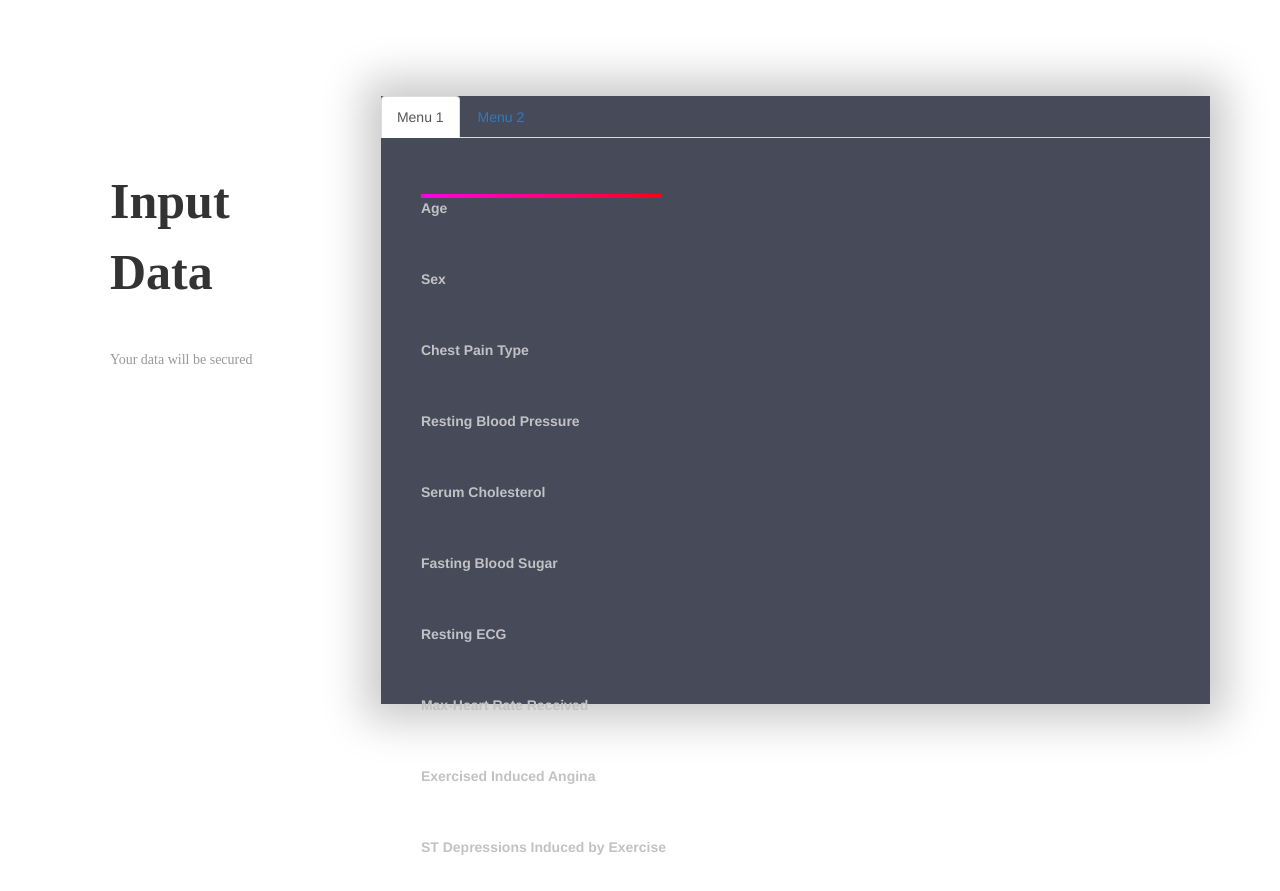
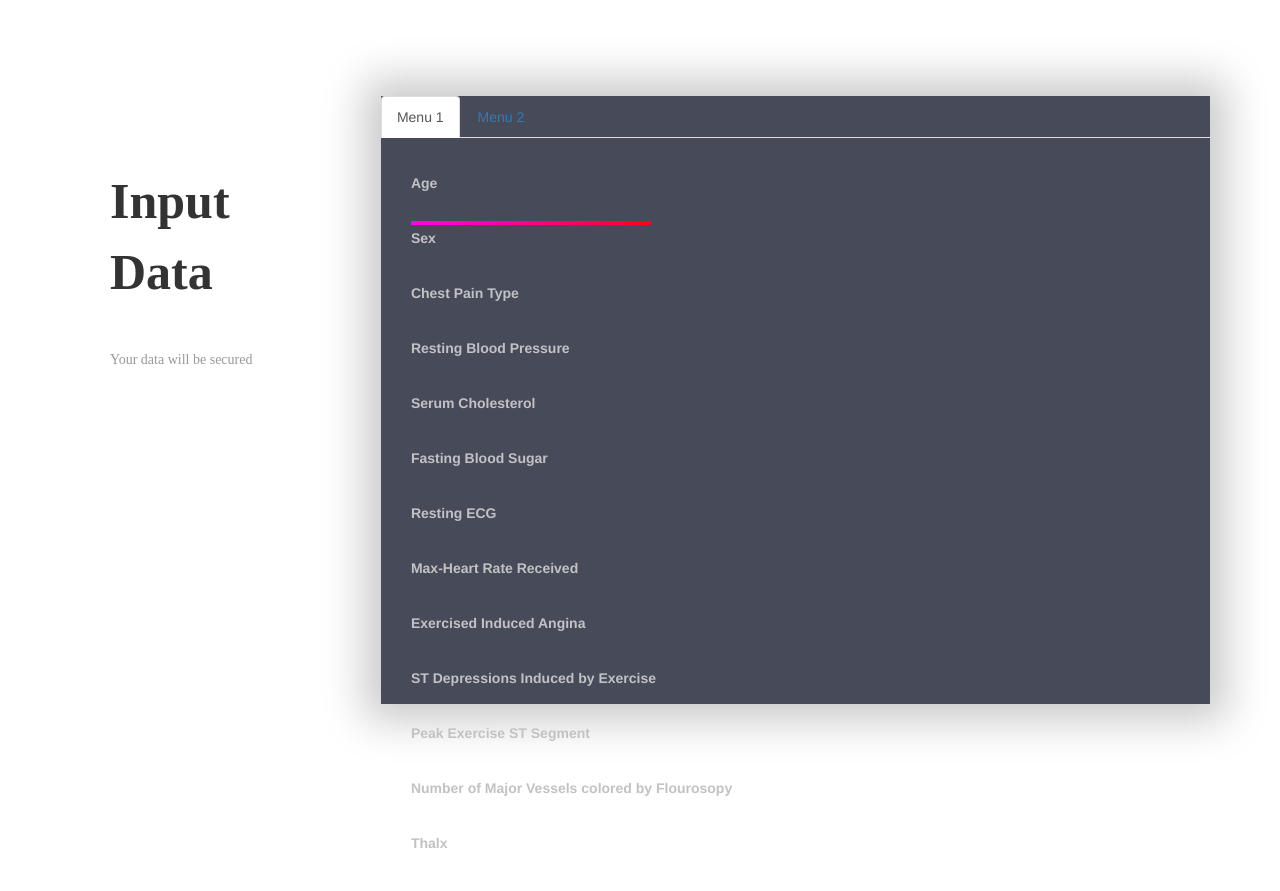
Before and after one commit to HagaiRaja/tubes2-1i-HeartDisease, a plain HTML site: page templates/index.html in a window 1280 px wide. Shown: the top 891 px of the page. Drawn offline with nearby package versions, Linux system fonts and the light colour scheme; a web font is replaced by a local one.

Commit message:
fix frontend

```diff
--- a/static/css/style.css
+++ b/static/css/style.css
@@ -98,7 +98,7 @@ path {
   stroke-dasharray: 240 1386;
 }
 .form {
-  margin: 40px;
+  margin: 30px;
   position: absolute;
   overflow: auto;
 }
@@ -106,9 +106,9 @@ label {
   color:  #c2c2c5;
   display: block;
   font-size: 14px;
-  height: 16px;
-  margin-top: 20px;
-  margin-bottom: 5px;
+  height: 10px;
+  margin-top: 5px;
+  margin-bottom: 20px;
 }
 input {
   background: transparent;
--- a/static/js/index.js
+++ b/static/js/index.js
@@ -31,7 +31,7 @@ document.querySelector('#sex').addEventListener('focus', function(e) {
     }
   });
 });
-document.querySelector('#submit').addEventListener('focus', function(e) {
+document.querySelector('#chest-pain').addEventListener('focus', function(e) {
   if (current) current.pause();
   current = anime({
     targets: 'path',
--- a/templates/index.html
+++ b/templates/index.html
@@ -89,7 +89,7 @@
                   id="stop878" />
           </linearGradient>
         </defs>
-        <path d="m 40,100 239.99984,-2e-4 c 0,0 24.99263,0.79932 25.00016,35.00016 0.008,34.20084 -25.00016,35 -25.00016,35 h -239.99984 c 0,-0.0205 -25,4.01348 -25,38.5 0,34.48652 25,38.5 25,38.5 h 215 c 0,0 20,-0.99604 20,-25 0,-24.00396 -20,-25 -20,-25 h -190 c 0,0 -20,1.71033 -20,25 0,24.00396 20,25 20,25 h 168.57143" />
+        <path d="m 30,127 239.99984,-2e-4 c 0,0 24.99263,0.79932 25.00016,35.00016 0.008,34.20084 -25.00016,35 -25.00016,35 h -239.99984 c 0,-0.0205 -25,4.01348 -25,38.5 0,34.48652 25,38.5 25,38.5 h 215 c 0,0 20,-0.99604 20,-25 0,-24.00396 -20,-25 -20,-25 h -190 c 0,0 -20,1.71033 -20,25 0,24.00396 20,25 20,25 h 168.57143" />
       </svg>
       <ul class="nav nav-tabs">
         <li class="active"><a data-toggle="tab" href="#menu1">Menu 1</a></li>
```
